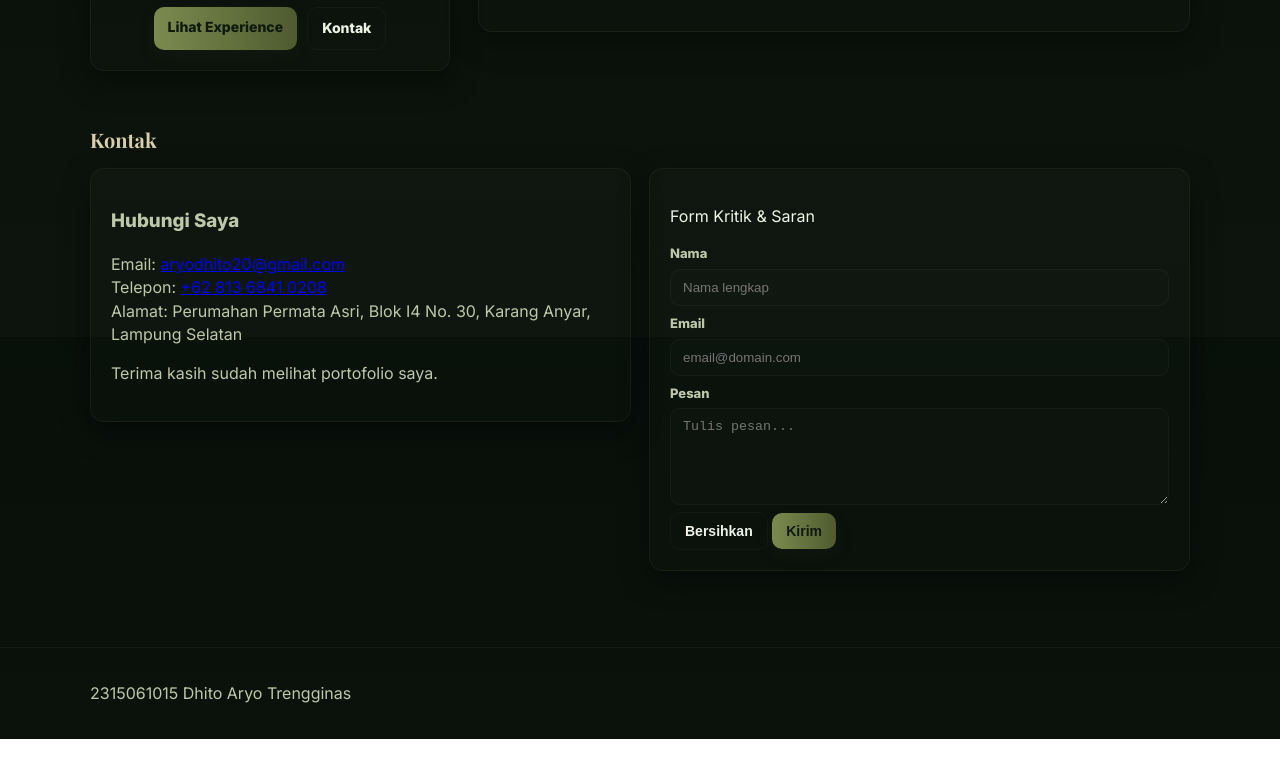
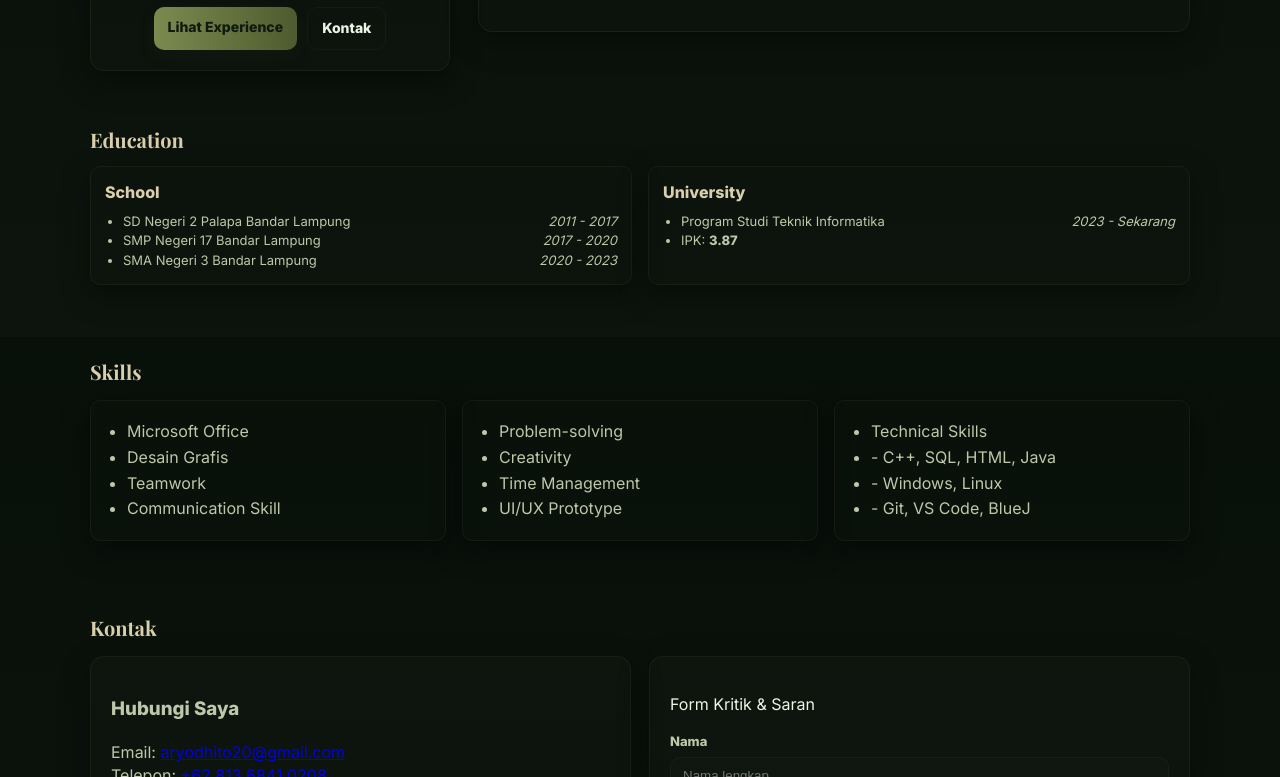
Before and after one commit to dhitoary/PemrogramanWeb-Exp, a plain HTML site: page DhitoAryoT_Portofolio.html in a window 1280 px wide. Shown: the part 463-1240 px from the top of the page. Before the commit the page ends 1202 px from the top, so only its background shows below. Drawn offline with nearby package versions, Linux system fonts and the light colour scheme.

Commit message:
add again educationskill

```diff
--- a/DhitoAryoT_Portofolio.html
+++ b/DhitoAryoT_Portofolio.html
@@ -69,7 +69,61 @@
       </div>
     </section>
 
+    <section id="education" class="container section">
+      <h2 class="section-title">Education</h2>
 
+      <div class="education-list">
+        <div class="edu glass">
+          <h3>School</h3>
+          <ul>
+            <li>SD Negeri 2 Palapa Bandar Lampung <span class="period">2011 - 2017</span></li>
+            <li>SMP Negeri 17 Bandar Lampung <span class="period">2017 - 2020</span></li>
+            <li>SMA Negeri 3 Bandar Lampung <span class="period">2020 - 2023</span></li>
+          </ul>
+        </div>
+
+        <div class="edu glass">
+          <h3>University</h3>
+          <ul>
+            <li>Program Studi Teknik Informatika <span class="period">2023 - Sekarang</span></li>
+            <li>IPK: <strong>3.87</strong></li>
+          </ul>
+        </div>
+      </div>
+    </section>
+
+    <section id="skills" class="container section">
+      <h2 class="section-title">Skills</h2>
+
+      <div class="skills-grid">
+        <div class="skill glass">
+          <ul>
+            <li>Microsoft Office</li>
+            <li>Desain Grafis</li>
+            <li>Teamwork</li>
+            <li>Communication Skill</li>
+          </ul>
+        </div>
+
+        <div class="skill glass">
+          <ul>
+            <li>Problem-solving</li>
+            <li>Creativity</li>
+            <li>Time Management</li>
+            <li>UI/UX Prototype</li>
+          </ul>
+        </div>
+
+        <div class="skill glass">
+          <ul>
+            <li>Technical Skills</li>
+            <li>- C++, SQL, HTML, Java</li>
+            <li>- Windows, Linux</li>
+            <li>- Git, VS Code, BlueJ</li>
+          </ul>
+        </div>
+      </div>
+    </section>
 
     <section id="contact" class="container section contact-section">
       <h2 class="section-title">Kontak</h2>
```
